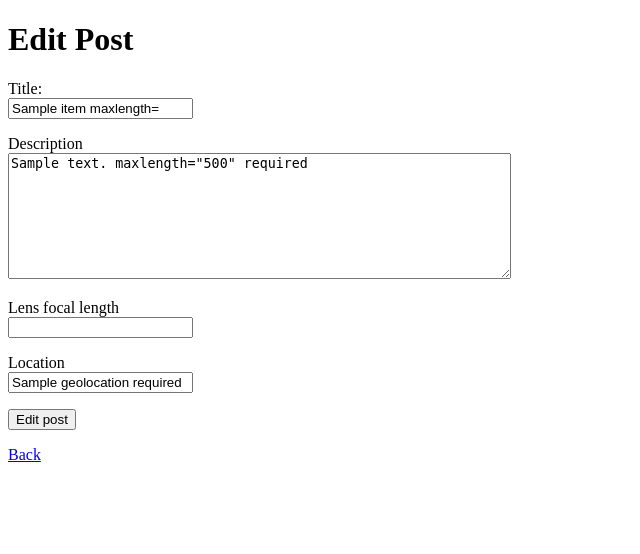
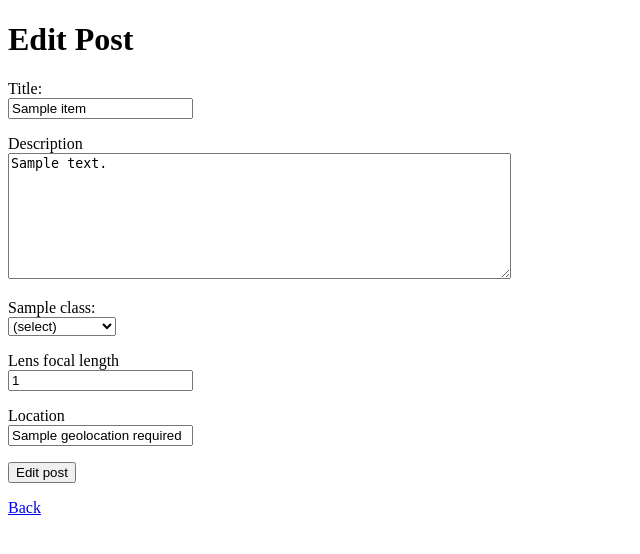
Before and after one commit to OliverLaaksoHY/Cinematography_Rater, a Flask app: template templates/edit_item.html in a window 1280 px wide. Shown: the top 554 px of the page, without its empty margins (0-640 px from the left). Run offline with Flask 3, Linux system fonts and the light colour scheme; the template is opened without the code that fills it: most values are stand-ins (such as "Sample title", 1, 10 or a date in 2020).

Commit message:
Add classes to edit page

```diff
--- a/app.py
+++ b/app.py
@@ -74,32 +74,51 @@ def show_item(item_id):
 def edit_item(item_id):
     require_login()
     item = try_fetch_item_with_rights(item_id)
-    return render_template("edit_item.html", item=item)
+    all_classes = items.get_all_classes()
+    classes = {}
+    for entry in classes:
+        classes[entry] = []
+
+    for entry in items.get_classes(item_id):
+        classes[entry["title"]] = entry["value"]
+    return render_template("edit_item.html", item=item, classes=classes, all_classes = all_classes)
 
 @app.route("/update_item", methods=["POST"])
 def update_item():
     check_csrf()
     item_id = request.form["item_id"]
-    item = try_fetch_item_with_rights(item_id)
+    try_fetch_item_with_rights(item_id)
 
+    print("ma4")
     title = request.form["title"]
     if len(title) > 50 or not title:
         abort(403)
 
+    print("ma4")
     description = request.form["description"]
     if len(description) > 500 or not description:
         abort(403)
 
+    print("ma3")
     focal_length = request.form["focal_length"]
-    if not re.search("^[1-9][0-9]{0, 3}$", focal_length):
+    if not re.search("^[1-9][0-9]{0,3}$", focal_length):
         abort(403)
 
+    print("ma2")
     location = request.form["location"]
     if not location:
         abort(403)
     user_id = session["user_id"]
+
+    print("ma1")
+    classes = []
+    for entry in request.form.getlist("classes"):
+        if entry:
+            parts = entry.split(":")
+            classes.append((parts[0], parts[1]))
+
     try:
-        items.update_item(item_id, title, description, focal_length, location, user_id)
+        items.update_item(item_id, title, description, focal_length, location, user_id, classes)
     except sqlite3.IntegrityError:
         return "Already exists"
 
--- a/templates/edit_item.html
+++ b/templates/edit_item.html
@@ -10,16 +10,33 @@
   <form action="/update_item" method="post">
     <p>
       Title: <br />
-      <input type="text" name = "title" value = "{{item.title}} maxlength="50" required"/>
+      <input type="text" name = "title" value = "{{item.title}}" maxlength="50" required"/>
     </p>
     <p>
       Description <br/>
-      <textarea name = "description" rows = "8" cols =60>{{item.description}} maxlength="500" required </textarea>
+      <textarea name = "description" rows = "8" cols ="60" maxlength="500" required>{{item.description}}  </textarea>
     </p>
+
+    {% for class in all_classes %}
+    <p>
+      {{class}}: </br>
+      <select name ="classes">
+        <option value="">(select)</option>
+      {% for option in all_classes[class] %}
+        {% if classes[class] == option %}
+        <option value="{{class}}:{{option}}" selected>{{option}} </option>
+        {% else %}
+        <option value="{{class}}:{{option}}">{{option}} </option>
+        {% endif%}
+        {% endfor %}
+      </select>
+    </p>
+    {% endfor %}
+
 
     <p>
       Lens focal length<br/>
-      <input type="number" name = "focal_length" value = "{{item.focal_length}} pattern="[1-9][0-9]{0,3}" required/>
+      <input type="number" name = "focal_length" value = "{{item.focal_length}}" pattern="[1-9][0-9]{0,3}" required/>
     </p>
     <p>
       Location <br/>
```
Also changed, not shown: items.py (+8 -1 lines).
